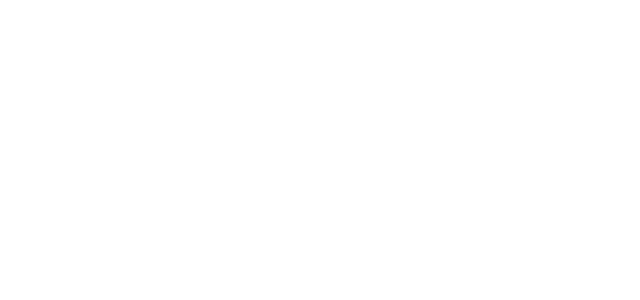
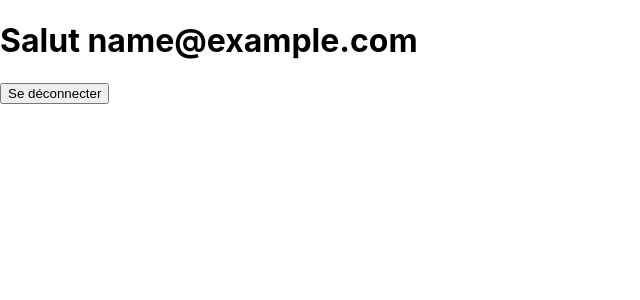
Before and after one commit to victor-prdh/react-api-lp, a React (Create React App) app: page / in a window 1280 px wide. Shown: the top 300 px of the page, without its empty margins (0-640 px from the left). Built offline with nearby package versions, Linux system fonts and the light colour scheme; sample sign-in values are in the browser's storage.

Commit message:
feat: display user info + logout

```diff
--- a/src/Page/Home/Home.jsx
+++ b/src/Page/Home/Home.jsx
@@ -24,9 +24,21 @@
         checkUser()
     } , [])
 
+    const logout = () => {
+        localStorage.clear()
+        navigate('/login')
+    }
+
     return(
         <div>
-
+            {user ?
+            <>
+                <h1>
+                    Salut {user.email}
+                </h1>
+                <button onClick={logout}>Se déconnecter</button>
+            </>
+            : "LOADING"}
         </div>
     )
 }
```
